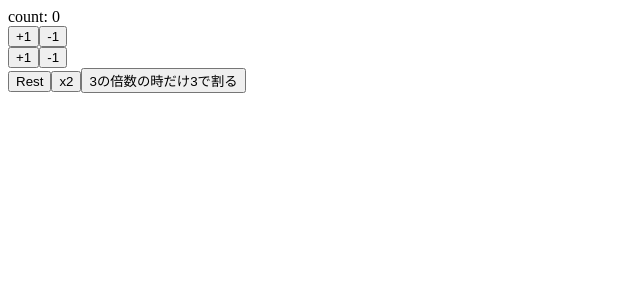
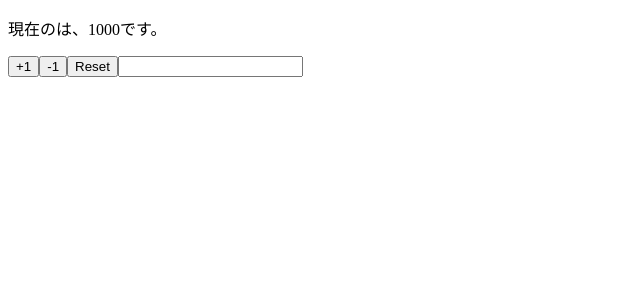
Before and after one commit to kantaro-dev/react-hooks-101, a React (Create React App) app: page / in a window 1280 px wide. Shown: the top 300 px of the page, without its empty margins (0-640 px from the left). Built offline with nearby package versions, Linux system fonts and the light colour scheme.

Commit message:
implement component using multiple status

```diff
--- a/src/App.js
+++ b/src/App.js
@@ -1,39 +1,30 @@
 import React, { useState } from "react";
 
-const App = () => {
-  const [count, setCount] = useState(0);
+const App = (props) => {
+  const [name, setName] = useState(props.name);
+  const [price, setPrice] = useState(props.price);
 
-  const increment = () => setCount(count + 1);
-  const decrement = () => setCount(count - 1);
-
-  const increment2 = () => setCount((previousCount) => previousCount + 1);
-  const decrement2 = () => setCount((previousCount) => previousCount - 1);
-
-  const reset = () => setCount(0);
-  const double = () => setCount(count * 2);
-  const devide3 = () =>
-    setCount((previousCount) =>
-      previousCount % 3 === 0 ? previousCount / 3 : previousCount
-    );
+  const reset = () => {
+    setPrice(props.price);
+    setName(props.name);
+  };
 
   return (
     <>
-      <div>count: {count}</div>
-      <div>
-        <button onClick={increment}>+1</button>
-        <button onClick={decrement}>-1</button>
-      </div>
-      <div>
-        <button onClick={increment2}>+1</button>
-        <button onClick={decrement2}>-1</button>
-      </div>
-      <div>
-        <button onClick={reset}>Rest</button>
-        <button onClick={double}>x2</button>
-        <button onClick={devide3}>3の倍数の時だけ3で割る</button>
-      </div>
+      <p>
+        現在の{name}は、{price}です。
+      </p>
+      <button onClick={() => setPrice(price + 1)}>+1</button>
+      <button onClick={() => setPrice(price - 1)}>-1</button>
+      <button onClick={reset}>Reset</button>
+      <input value={name} onChange={(e) => setName(e.target.value)} />
     </>
   );
 };
 
+App.defaultProps = {
+  name: "",
+  price: 1000,
+};
+
 export default App;
```
